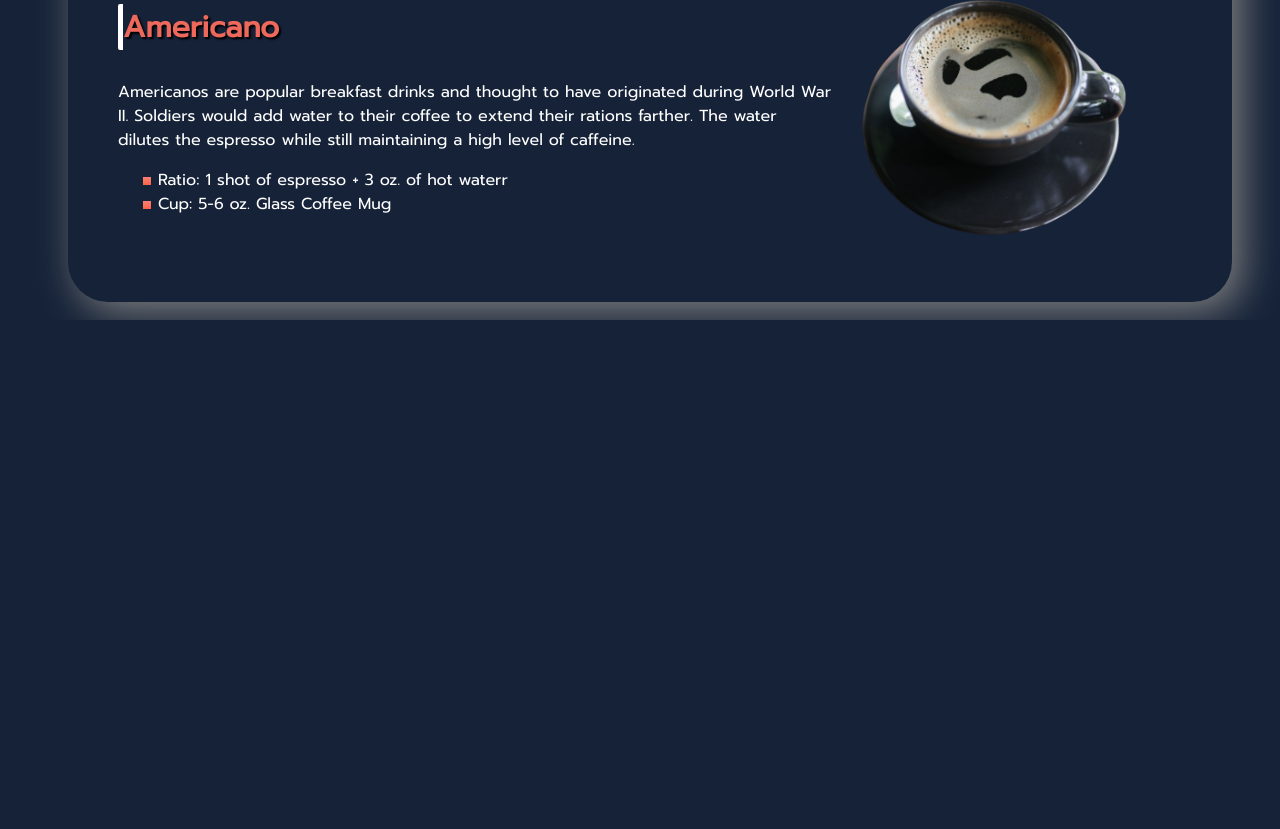
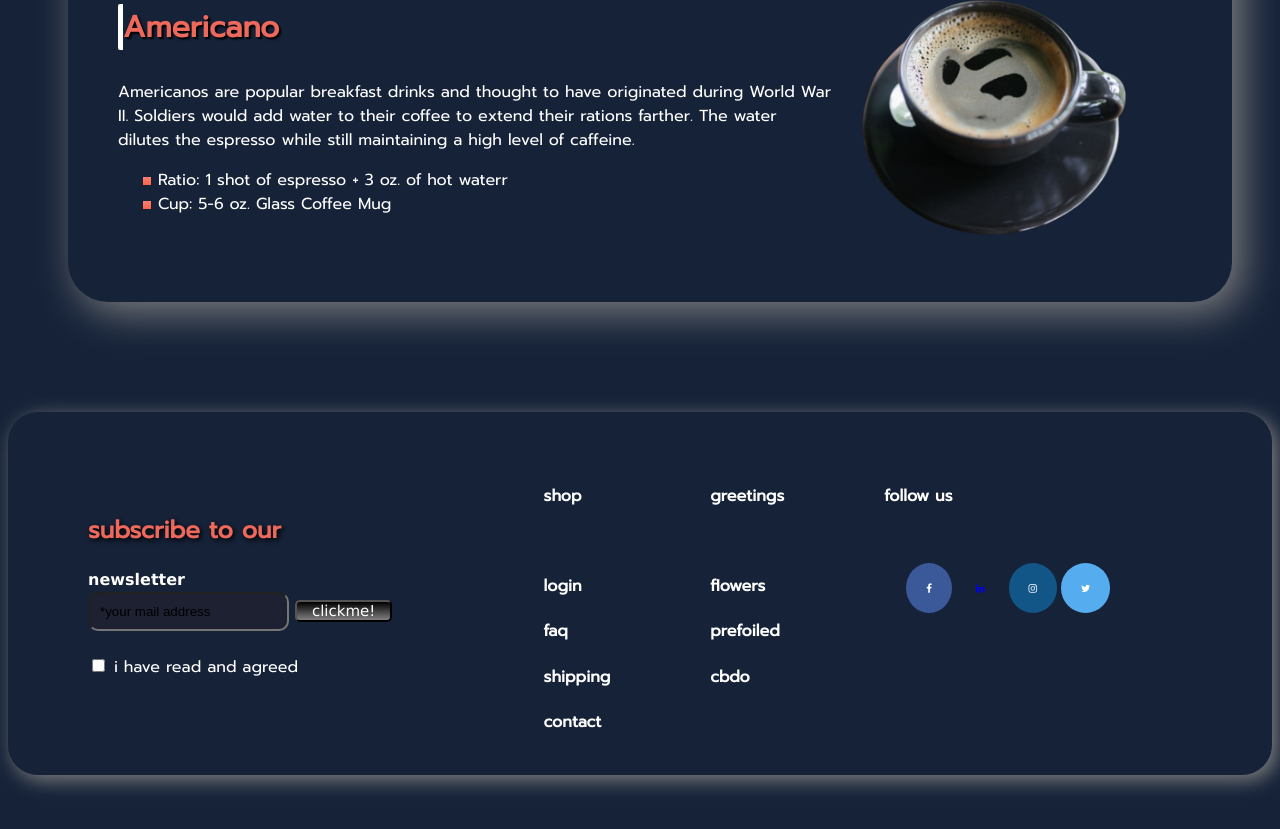
Before and after one commit to AdnanHossen/practice_portfolio, a plain HTML site: page index.html in a window 1280 px wide. Shown: the part 4772-5601 px from the top of the page. Before the commit the page ends 5092 px from the top, so only its background shows below. Drawn offline with Linux system fonts and the light colour scheme.

Commit message:
forms added

```diff
--- a/index.html
+++ b/index.html
@@ -5,9 +5,9 @@
   <meta http-equiv="X-UA-Compatible" content="IE=edge">
   <meta name="viewport" content="width=device-width, initial-scale=1.0">
   <link rel="preconnect" href="https://fonts.googleapis.com">
-<link rel="preconnect" href="https://fonts.gstatic.com" crossorigin>
-<link href="https://fonts.googleapis.com/css2?family=Prompt&display=swap" rel="stylesheet">
-
+  <link rel="preconnect" href="https://fonts.gstatic.com" crossorigin>
+  <link href="https://fonts.googleapis.com/css2?family=Prompt&display=swap" rel="stylesheet">
+  <link rel="stylesheet" href="https://cdnjs.cloudflare.com/ajax/libs/font-awesome/4.7.0/css/font-awesome.min.css">
   <link rel="stylesheet" href="style.css">
   <title>Practice Site</title>
 </head>
@@ -278,7 +278,72 @@
 
 
 
+<!-- footers -->
 
+
+
+  <div class="form-sections">
+
+    <section class="form-sections-part-1">
+
+      <h2 class="form-head">subscribe to our</h2>
+
+      <label for="mail-add" id="letter">newsletter</label> <br>
+      <input type="email" name="mail-add" id="mail-add" value="*your mail address"> <input type="button" value="clickme!" id="button"> <br><br>
+
+      <input type="checkbox" name="terms-condition" id="terms-condition"> <label for="terms-condition">i have read and agreed</label>
+
+    </section>
+
+
+
+
+    <section class="form-sections-part-2">
+
+      <div class="contact-info-part-1">
+        <h4>shop</h4><br>
+
+        <h4>login</h4>
+
+        <h4>faq</h4>
+
+        <h4>shipping</h4>
+
+        <h4>contact</h4>
+      </div>
+
+
+
+      <div class="contact-info-part-2">
+        <h4> greetings </h4><br>
+        <h4> flowers </h4>
+        <h4> prefoiled </h4>
+        <h4> cbdo </h4>
+      </div>
+
+      <div class="contact-info-part-3">
+
+        <h4>follow us</h4>
+
+        <div class="link-class">
+          <a href="#" class="fa fa-facebook"></a>
+          <a href="#" class="fa fa-linkedin"></a>
+          <a href="#" class="fa fa-instagram"></a>
+          <a href="#" class="fa fa-twitter"></a>
+        </div>
+
+
+
+      </div>
+
+    </section>
+
+
+
+
+
+
+  </div>
 
 
 
--- a/style.css
+++ b/style.css
@@ -5,6 +5,11 @@ body{
   /* background-color: #080705;
   color: #A8763E;  */
 }
+
+/* *{
+  margin: 0;
+  padding: 0;
+} */
 
 .section-1-header{
   font-weight: 700;
@@ -305,3 +310,128 @@ ul {
   list-style-type: square;
   list-style-image: linear-gradient(salmon,tomato);
 }
+
+
+
+/* footers */
+
+
+.form-sections{
+  display: flex;
+  background-color: #152238;
+  /* border: 5px solid black; */
+  margin-top: 100px;
+  margin-bottom: 100px;
+  /* padding: 20px 20px; */
+  box-shadow: 5px 5px 20px grey;
+  border-radius: 30px;
+  color: white;
+}
+
+.form-sections section{
+  width: 40%;
+}
+
+.form-sections-part-2{
+  display: flex;
+}
+
+.form-sections-part-2 div{
+  width: 33.33%;
+  margin-top: 30px;
+  padding: 20px;
+}
+
+.form-sections-part-1{
+  padding: 80px 80px 80px 80px;
+  margin-right: -150px;
+}
+
+
+.contact-info-part-1{
+  padding: 40px 40px;
+  margin-right: 60px;
+}
+
+.contact-info-part-2{
+  padding: 40px 40px;
+  margin-right: 60px;
+
+}
+
+.contact-info-part-3{
+  padding: 40px 0px 40px 10px;
+  display: inline-block;
+}
+
+.link-class img{
+  width: 30px;
+  height: 30px;
+}
+
+.link-class{
+  display: flex;
+  padding-top: 5px;
+}
+
+.fa {
+  padding: 20px;
+  font-size: 10px;
+  width: 10px;
+  text-align: center;
+  text-decoration: none;
+  margin: 5px 2px;
+  border-radius: 50%;
+}
+
+.fa:hover {
+  opacity: 0.7;
+}
+
+.fa-facebook {
+  background: #3B5998;
+  color: white;
+}
+
+.fa-twitter {
+  background: #55ACEE;
+  color: white;
+}
+
+.fa-youtube {
+  background: #bb0000;
+  color: white;
+}
+
+.fa-instagram {
+  background: #125688;
+  color: white;
+}
+
+#mail-add{
+  border-radius: 10px;
+  padding: 10px 10px;
+  background-color: rgba(87, 26, 4, 0.116);
+}
+
+#button{
+  border-radius: 5px;
+  padding: 0 15px 0 15px;
+  background-image: linear-gradient(black, grey);
+  color: white;
+  font-size: 15px;
+  font-family: Verdana, Geneva, Tahoma, sans-serif;
+  font-weight: 500;
+}
+
+.form-head {
+  color: rgb(238, 105, 91);
+  font-weight: 700;
+  text-shadow: 2px 2px 5px black;
+}
+
+#letter{
+  color: white;
+  font-weight: 600;
+  font-family: 'Lucida Sans', 'Lucida Sans Regular', 'Lucida Grande', 'Lucida Sans Unicode', Geneva, Verdana, sans-serif;
+}
```
Also changed, not shown: images/facebooktrans.png (added), images/instatrans.png (added), images/linkedintr.png (added).
